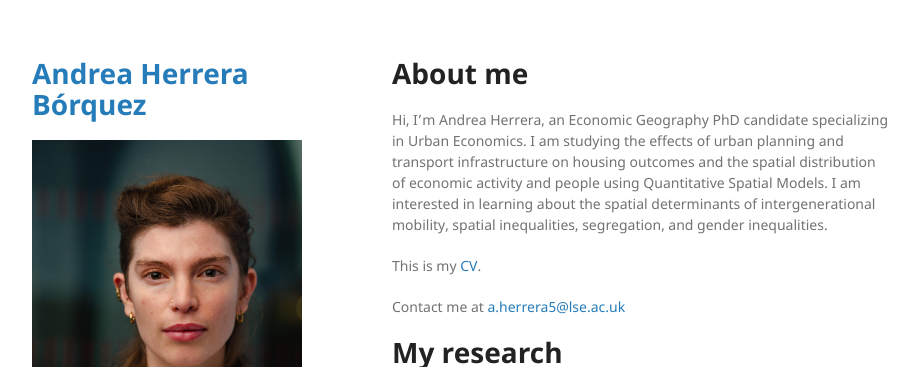
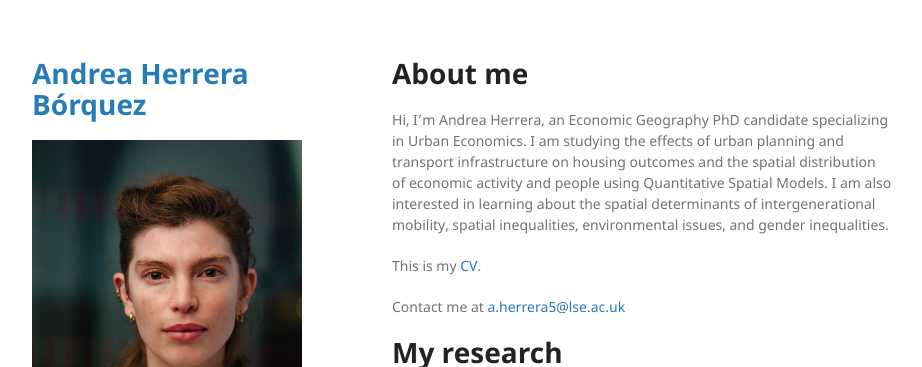
Before and after one commit to aaherrerab/aaherrerab.github.io, a Jekyll site: the page built from index.md, in a window 1280 px wide. Shown: the top 367 px of the page, without its empty margins (178-1100 px from the left). Built offline with Jekyll 4.4.1, drawn with Linux system fonts in a browser that asks for light colours; our own code applies the rules of GitHub Pages for plain Markdown files.

Commit message:
Update index.md

```diff
--- a/index.md
+++ b/index.md
@@ -4,7 +4,7 @@ layout: default
 
 # About me
 
-Hi, I'm Andrea Herrera, an Economic Geography PhD candidate specializing in Urban Economics. I am studying the effects of urban planning and transport infrastructure on housing outcomes and the spatial distribution of economic activity and people using Quantitative Spatial Models. I am interested in learning about the spatial determinants of intergenerational mobility, spatial inequalities, segregation, and gender inequalities.
+Hi, I'm Andrea Herrera, an Economic Geography PhD candidate specializing in Urban Economics. I am studying the effects of urban planning and transport infrastructure on housing outcomes and the spatial distribution of economic activity and people using Quantitative Spatial Models. I am also interested in learning about the spatial determinants of intergenerational mobility, spatial inequalities, environmental issues, and gender inequalities.
 
 <p>This is my <a href="/assets/pdf/cv_aaherrerab.pdf" class="custom-link">CV</a>.</p>
 
```
